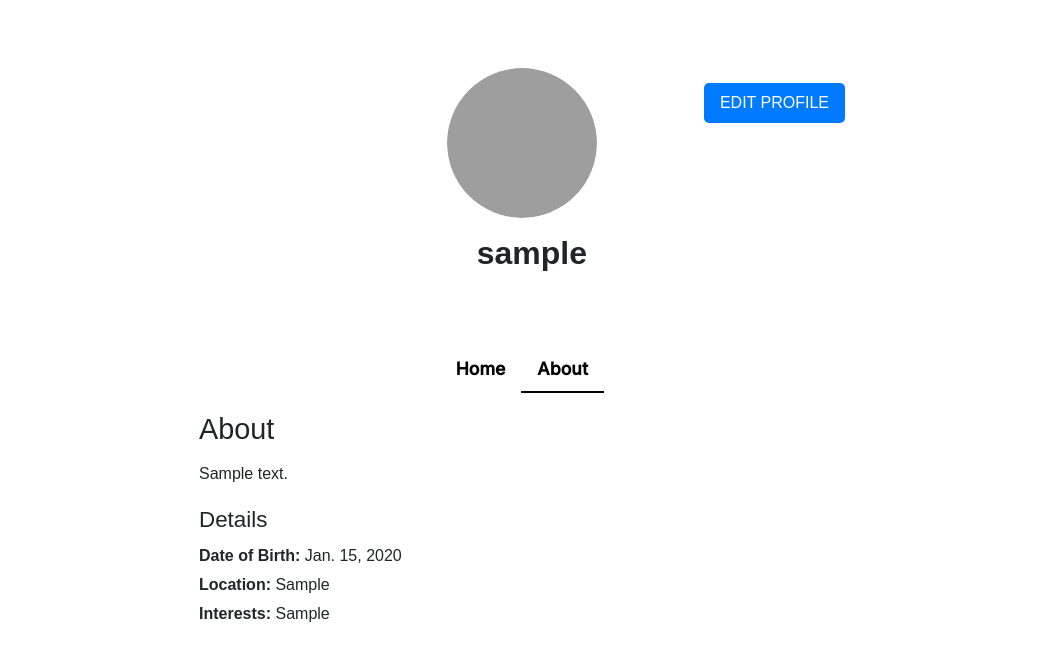
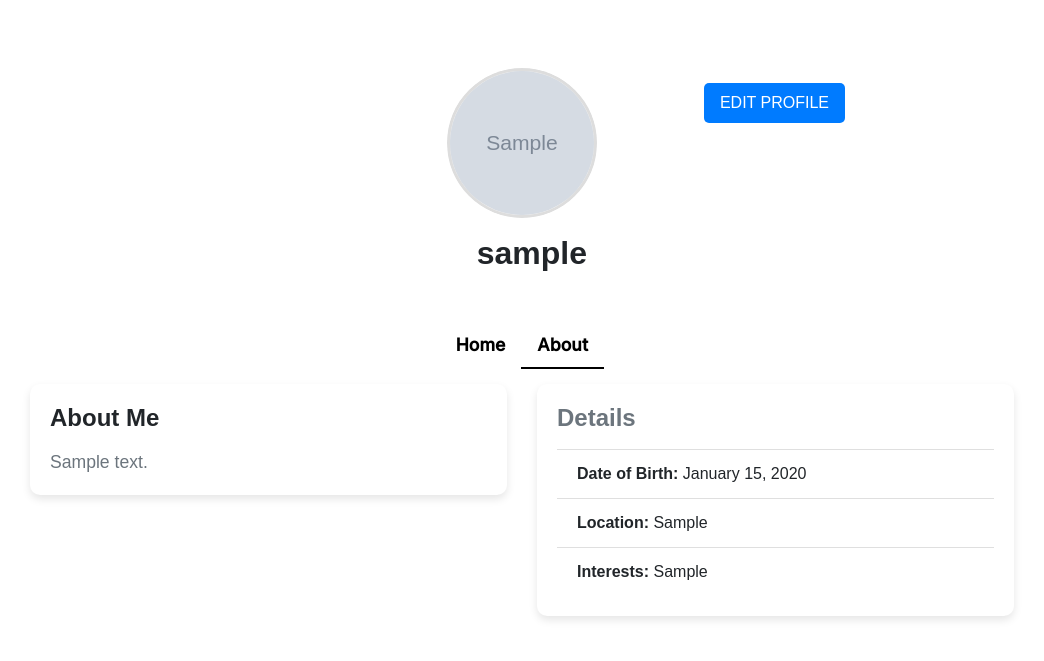
Before and after one commit to JivinVarghese/BotanicStories, a Django app: a page that uses myapp/templates/base.html in a window 1280 px wide. Shown: the part 74-735 px from the top of the page, without its empty margins (118-1162 px from the left). Run offline with Django 5.2, Linux system fonts and the light colour scheme; tables that the repository leaves empty hold one stand-in row (values such as "Sample post"); grey boxes marked "Sample" are stand-in pictures; some libraries are stand-ins or nearby versions; some web fonts are replaced; grey boxes are pictures that could not be loaded.

Commit message:
Completed the Functionality of User Profile, About Page and Edit Profile Page, when Malhar merge the bookmarks, I can modify userprofile page to display the reading stories (Saved Posts.)

```diff
--- a/myapp/static/css/styles.css
+++ b/myapp/static/css/styles.css
@@ -298,7 +298,6 @@ body {
     box-shadow: 0 4px 8px rgba(0, 0, 0, 0.1);
     border-radius: 10px;
     position: relative;
-    padding-top: 60px; /* Added padding to account for the button */
 }
 
 .card-title {
--- a/myapp/templates/about_user.html
+++ b/myapp/templates/about_user.html
@@ -5,7 +5,11 @@
     <div class="row justify-content-center">
         <div class="col-md-8 text-center">
             <div class="profile-picture">
-                <img src="https://picsum.photos/300/300" class="rounded-circle profile-pic" alt="Profile Picture">
+                {% if user_detail.profile_pic.url %}
+                    <img src="{{ user_detail.profile_pic.url }}" class="rounded-circle profile-pic" alt="Profile Picture">
+                {% else %}
+                    <img src="https://via.placeholder.com/300" class="rounded-circle profile-pic" alt="Profile Picture">
+                {% endif %}
             </div>
             <div class="d-flex justify-content-between align-items-center mt-3">
                 <h2 class="username">{{ user.username }}</h2>
@@ -13,11 +17,11 @@
             </div>
         </div>
     </div>
-    <div class="row justify-content-center mt-5">
-        <div class="col-md-8">
+    <div class="row justify-content-center mt-4">
+        <div class="col-md-12">
             <ul class="nav nav-tabs justify-content-center" id="profileTabs" role="tablist">
                 <li class="nav-item" role="presentation">
-                    <a class="nav-link" id="home-tab" data-toggle="tab" href="{% url 'user_profile' user.username %}" role="tab" aria-controls="home" aria-selected="true">Home</a>
+                    <a class="nav-link" id="home-tab" href="{% url 'user_profile' user.username %}" role="tab" aria-controls="home" aria-selected="true">Home</a>
                 </li>
                 <li class="nav-item" role="presentation">
                     <a class="nav-link active" id="about-tab" href="{% url 'about_user' user.username%}" role="tab" aria-controls="about" aria-selected="false">About</a>
@@ -25,51 +29,59 @@
             </ul>
             <div class="tab-content mt-3" id="profileTabsContent">
                 <div class="tab-pane fade show active" id="about" role="tabpanel" aria-labelledby="about-tab">
-                    <div class="about-section">
-                        <h3>About</h3>
-                        <p>{{ user_detail.bio }}</p>
-                        <h4>Details</h4>
-                        <ul class="details-list">
-                            <li><strong>Date of Birth:</strong> {{ user_detail.date_of_birth }}</li>
-                            <li><strong>Location:</strong> {{ user_detail.location }}</li>
-                            <li><strong>Interests:</strong> {{ user_detail.interests }}</li>
-                        </ul>
+                    <div class="row">
+                        <div class="col-md-6 col-12">
+                            <div class="card mb-4">
+                                <div class="card-body">
+                                    <h3 class="card-title">About Me</h3>
+                                    <p class="card-text text-muted">{{ user_detail.bio }}</p>
+                                </div>
+                            </div>
+                        </div>
+                        <div class="col-md-6 col-12">
+                            <div class="card mb-4">
+                                <div class="card-body">
+                                    <h4 class="card-title text-secondary">Details</h4>
+                                    <ul class="list-group list-group-flush">
+                                        <li class="list-group-item"><strong>Date of Birth:</strong> {{ user_detail.date_of_birth|date:"F j, Y" }}</li>
+                                        <li class="list-group-item"><strong>Location:</strong> {{ user_detail.location }}</li>
+                                        <li class="list-group-item"><strong>Interests:</strong> {{ user_detail.interests }}</li>
+                                    </ul>
+                                </div>
+                            </div>
+                        </div>
                     </div>
-
-{#                    <!-- Tell the world about yourself section -->#}
-{#                    <div class="tell-section mt-4">#}
-{#                        <h4>Tell the world about yourself</h4>#}
-{#                        <p>Here’s where you can share more about yourself: your history, work experience, accomplishments, interests, dreams, and more. You can even add images and use rich text to personalize your bio.</p>#}
-{#                        <button class="btn btn-primary mt-3" id="editBioBtn">Get Started</button>#}
-{##}
-{#                        <!-- Edit Bio Form -->#}
-{#                        <form id="editBioForm" class="mt-3" style="display: none;">#}
-{#                            <textarea class="form-control" rows="5" placeholder="Write about yourself..."></textarea>#}
-{#                            <input type="file" id="bioPhoto" name="bioPhoto" accept="image/*" style="display: none;">#}
-{#                            <div class="mt-3">#}
-{#                                <button type="button" class="btn btn-secondary mr-2" id="cancelEditBtn">Cancel</button>#}
-{#                                <button type="button" class="btn btn-success mr-2" id="saveEditBtn">Save</button>#}
-{#                                <button type="button" class="btn btn-info" id="insertPhotoBtn">Insert Photo</button>#}
-{#                            </div>#}
-{#                        </form>#}
-{#                    </div>#}
                 </div>
             </div>
         </div>
     </div>
 </div>
 
-<script>
-    document.getElementById('editBioBtn').addEventListener('click', function() {
-        document.getElementById('editBioForm').style.display = 'block';
-    });
-
-    document.getElementById('cancelEditBtn').addEventListener('click', function() {
-        document.getElementById('editBioForm').style.display = 'none';
-    });
-
-    document.getElementById('insertPhotoBtn').addEventListener('click', function() {
-        document.getElementById('bioPhoto').click();
-    });
-</script>
+<style>
+    .profile-pic {
+        border: 3px solid #ddd;
+        transition: border-color 0.3s;
+    }
+    .profile-pic:hover {
+        border-color: #007bff;
+    }
+    .btn-edit-profile {
+        background-color: #007bff;
+        color: #fff;
+        border: none;
+    }
+    .btn-edit-profile:hover {
+        background-color: #0056b3;
+        color: #fff;
+    }
+    .card-title {
+        font-weight: 700;
+    }
+    .card-text {
+        font-size: 1.1rem;
+    }
+    .list-group-item {
+        font-size: 1rem;
+    }
+</style>
 {% endblock %}
--- a/myapp/templates/base.html
+++ b/myapp/templates/base.html
@@ -10,7 +10,7 @@
 </head>
 <body>
     <div id="mySidebar" class="sidebar">
-        <a href="#">Profile</a>
+        <a href="{% url 'user_profile' user.username %}">Profile</a>
         <a href="#">Library</a>
         <a href="#">Stories</a>
         <a href="#">Stats</a>
--- a/myapp/views.py
+++ b/myapp/views.py
@@ -204,19 +204,20 @@ def about_user(request, username):
         'user': user,
         'user_detail': user_detail
     }
+    print(user_detail.profile_pic)
     return render(request, 'about_user.html', context)
+
 
 @login_required
 def edit_profile(request):
-    user_detail = UserDetail.objects.get(user=User.objects.get(id = request.user.id))
+    user_detail = UserDetail.objects.get(user=request.user)
     if request.method == 'POST':
         form = UserDetailForm(request.POST, request.FILES, instance=user_detail)
         if form.is_valid():
             form.save()
-            # Update user's name if changed
             request.user.username = request.POST['name']
             request.user.save()
-            # return redirect('user_profile', username=request.user.username)
+            return redirect('user_profile', username=request.user.username)
     else:
         form = UserDetailForm(instance=user_detail)
     return render(request, 'edit_profile.html', {'form': form, 'user_detail': user_detail})
```
Also changed, not shown: myapp/templates/edit_profile.html (+10 -4 lines), myapp/templates/user_profile.html (+6 -71 lines), post_images/profile_pics/4k-ultra-hd-motivational.jpg (added), post_images/profile_pics/peakpx_5.jpg (added), post_images/profile_pics/teahub.io-inspirational-wallpapers-88452.jpg (added).
